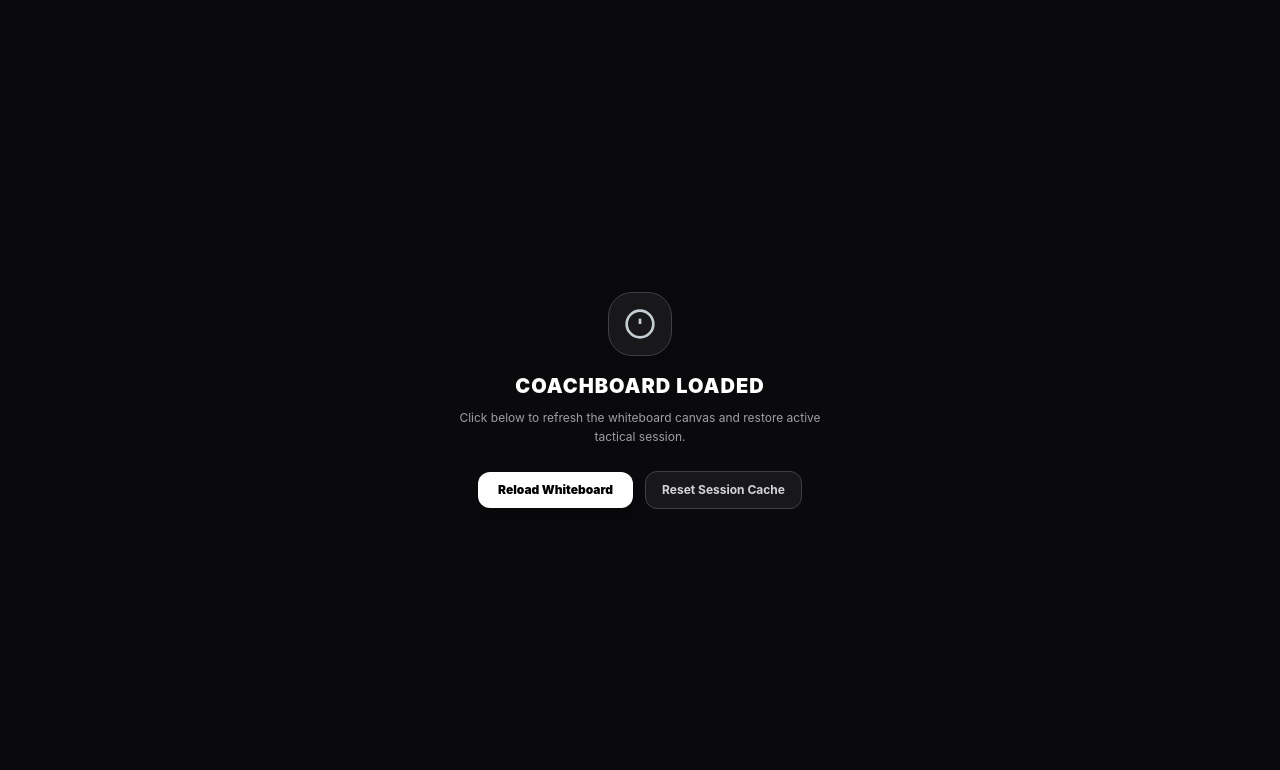
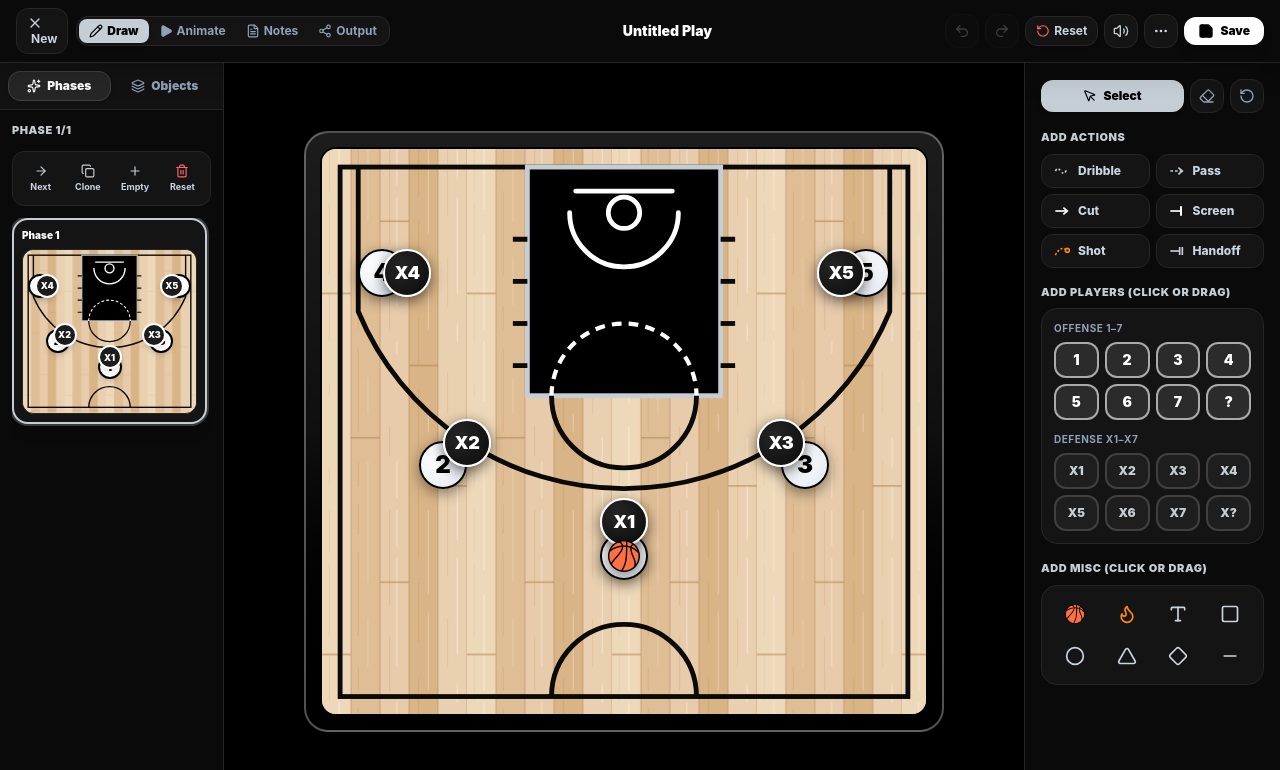
Before and after one commit to ecohoopscoaching/CoachBoard, a React (Vite) app: page / in a window 1280 px wide. Shown: the top 770 px of the page. Built offline with nearby package versions, Linux system fonts and the light colour scheme.

Commit message:
fix: destructure drawings with default empty array in CourtThumbnail

```diff
--- a/src/components/Court/CourtThumbnail.tsx
+++ b/src/components/Court/CourtThumbnail.tsx
@@ -12,6 +12,7 @@ interface CourtThumbnailProps {
 export const CourtThumbnail: React.FC<CourtThumbnailProps> = ({
   pieces = [],
   ball,
+  drawings = [],
   courtType = 'half',
   className = '',
 }) => {
```
